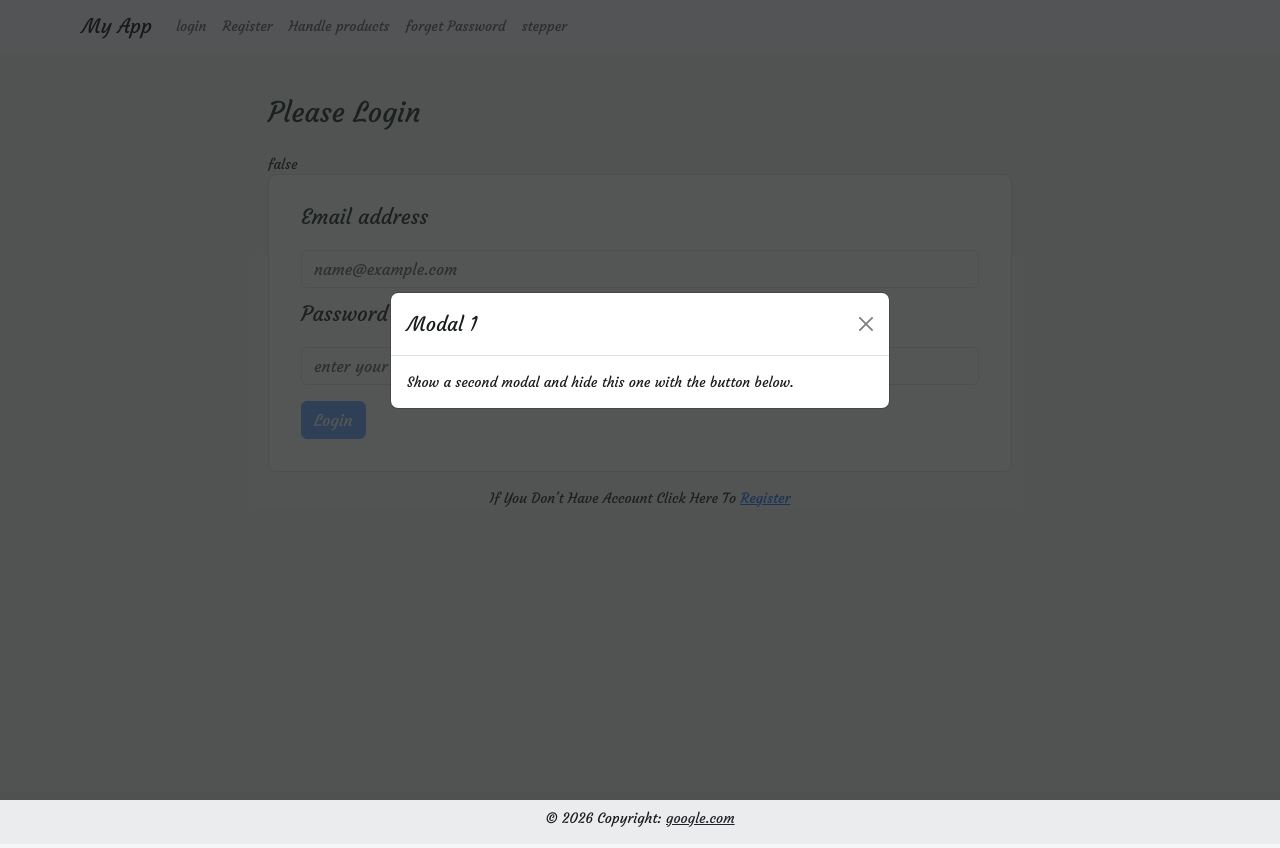
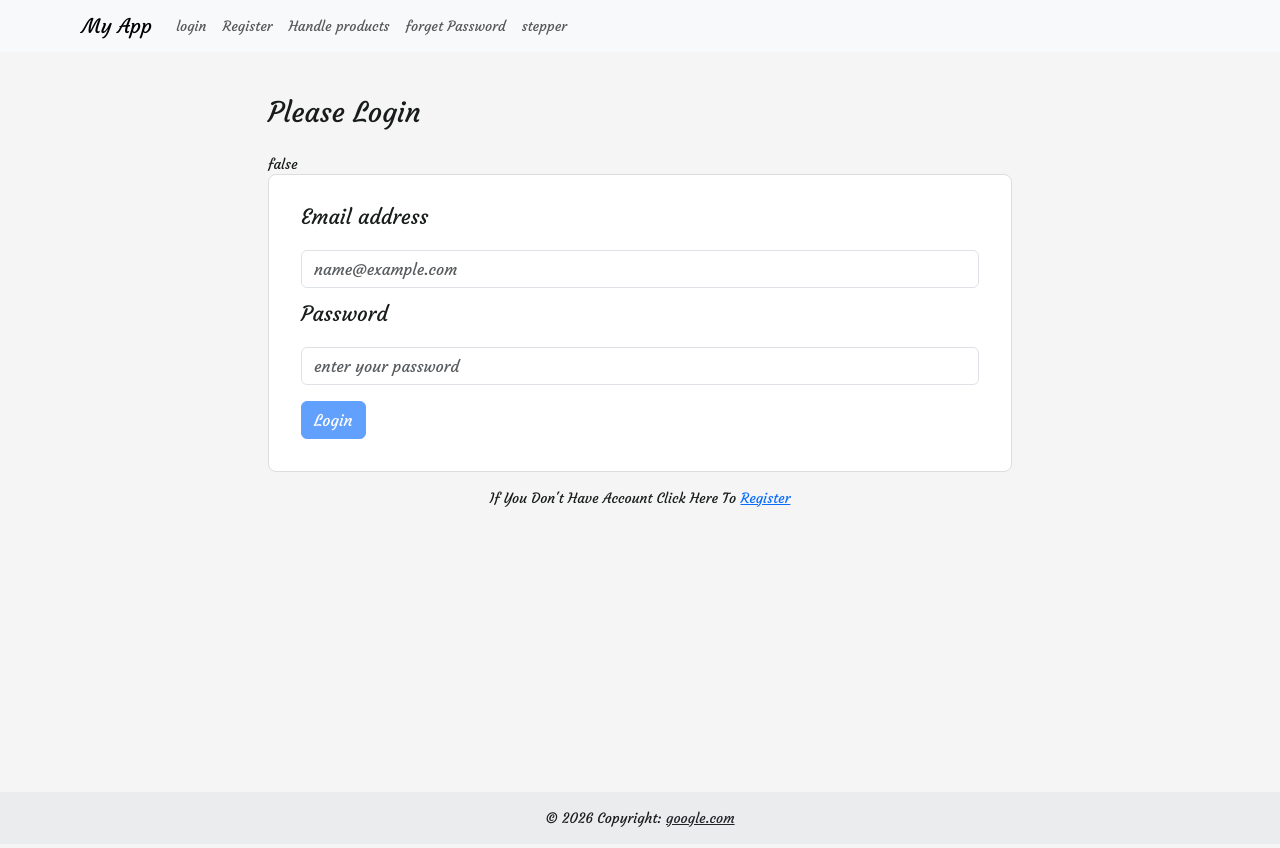
Before and after one commit to hebataha/my-angular-app, an Angular app: page /login in a window 1280 px wide. Built offline with nearby package versions, Linux system fonts and the light colour scheme.

Commit message:
handel popup shown

```diff
--- a/src/app/app.html
+++ b/src/app/app.html
@@ -3,6 +3,9 @@
     <div class="col-12 col-lg-8 offset-lg-2">
         <router-outlet></router-outlet>
     </div>
+    @if (show) {
     <app-product-popup></app-product-popup>
+    }
+
 </div>
 <app-footer></app-footer>
--- a/src/app/app.ts
+++ b/src/app/app.ts
@@ -3,6 +3,7 @@ import { RouterOutlet } from '@angular/router';
 import { Header } from './shared/header/header';
 import { Footer } from "./shared/footer/footer";
 import { ProductPopup } from './shared/popup/product-popup/product-popup';
+import { servicePopup } from './shared/popup/service-popup';
 
 @Component({
   selector: 'app-root',
@@ -12,4 +13,11 @@ import { ProductPopup } from './shared/popup/product-popup/product-popup';
 })
 export class App {
   protected readonly title = signal('my-angular-app');
+  show: boolean = false;
+  constructor(private _servicePopup: servicePopup) {
+    this._servicePopup.popupStatus.subscribe((val) =>
+    this.show = val)
+
+
+  }
 }
--- a/src/app/forms/components/login/login.ts
+++ b/src/app/forms/components/login/login.ts
@@ -2,7 +2,7 @@ import { Component } from '@angular/core';
 import { FormControl, FormGroup, ReactiveFormsModule, Validators } from '@angular/forms';
 import { Router, RouterLink } from "@angular/router";
 import { LoginCredentials } from '../../../shared/services/login-credentials';
-import { ProductPopup } from '../../../shared/popup/product-popup';
+import {  servicePopup } from '../../../shared/popup/service-popup';
 
 @Component({
   selector: 'app-login',
@@ -16,7 +16,7 @@ export class Login {
   pop: boolean = false;
 
 
-  constructor(private _loginCredentials: LoginCredentials, private router: Router, private _productPopup: ProductPopup) {
+  constructor(private _loginCredentials: LoginCredentials, private router: Router, private _productPopup: servicePopup) {
     this._productPopup.popupStatus.subscribe((val) =>
       this.pop = val)
   }
--- a/src/app/shared/header/header.ts
+++ b/src/app/shared/header/header.ts
@@ -4,7 +4,7 @@ import { MatButtonModule } from '@angular/material/button';
 import { MatIconModule } from '@angular/material/icon'
 import { RouterLink, RouterLinkActive } from '@angular/router';
 import { LoginCredentials } from '../services/login-credentials';
-import { ProductPopup } from '../popup/product-popup';
+import { servicePopup } from '../popup/service-popup';
 import { log } from 'console';
 @Component({
   selector: 'app-header',
@@ -14,14 +14,14 @@ import { log } from 'console';
 })
 export class Header {
   logged: boolean = true;
-  constructor(private _loginCredentials: LoginCredentials,private _productPopup:ProductPopup) {
+  constructor(private _loginCredentials: LoginCredentials, private _servicePopup: servicePopup) {
     this._loginCredentials.loggedIn.subscribe((val) =>
       this.logged = val
-  )
+    )
 
   }
 
   togglePopup() {
-    this._productPopup.togglePopup()
+    this._servicePopup.togglePopup()
+  }
 }
-}
--- a/src/app/shared/popup/product-popup/product-popup.html
+++ b/src/app/shared/popup/product-popup/product-popup.html
@@ -3,7 +3,7 @@
     <div class="modal-content">
       <div class="modal-header">
         <h5 class="modal-title" id="exampleModalToggleLabel">Modal 1</h5>
-        <button type="button" class="btn-close" data-bs-dismiss="modal" aria-label="Close"></button>
+        <button type="button" class="btn-close" data-bs-dismiss="modal" aria-label="Close" (click)="close()"></button>
       </div>
       <div class="modal-body">
         Show a second modal and hide this one with the button below.
--- a/src/app/shared/popup/product-popup/product-popup.ts
+++ b/src/app/shared/popup/product-popup/product-popup.ts
@@ -1,5 +1,6 @@
 import { Component } from '@angular/core';
 import { BehaviorSubject } from 'rxjs';
+import { servicePopup } from '../service-popup';
 
 @Component({
   selector: 'app-product-popup',
@@ -8,6 +9,12 @@ import { BehaviorSubject } from 'rxjs';
   styleUrl: './product-popup.scss',
 })
 export class ProductPopup {
+  constructor(private _servicePopup: servicePopup) {
 
+  }
+  close() {
+    console.log("close");
+    this._servicePopup.togglePopup()
 
+  }
 }
--- a/src/app/shared/popup/product-popup.ts
+++ b/src/app/shared/popup/service-popup.ts
@@ -4,7 +4,7 @@ import { BehaviorSubject } from 'rxjs';
 @Injectable({
   providedIn: 'root',
 })
-export class ProductPopup {
+export class servicePopup {
    popupStatus = new BehaviorSubject(false);
 
   togglePopup(){
```
